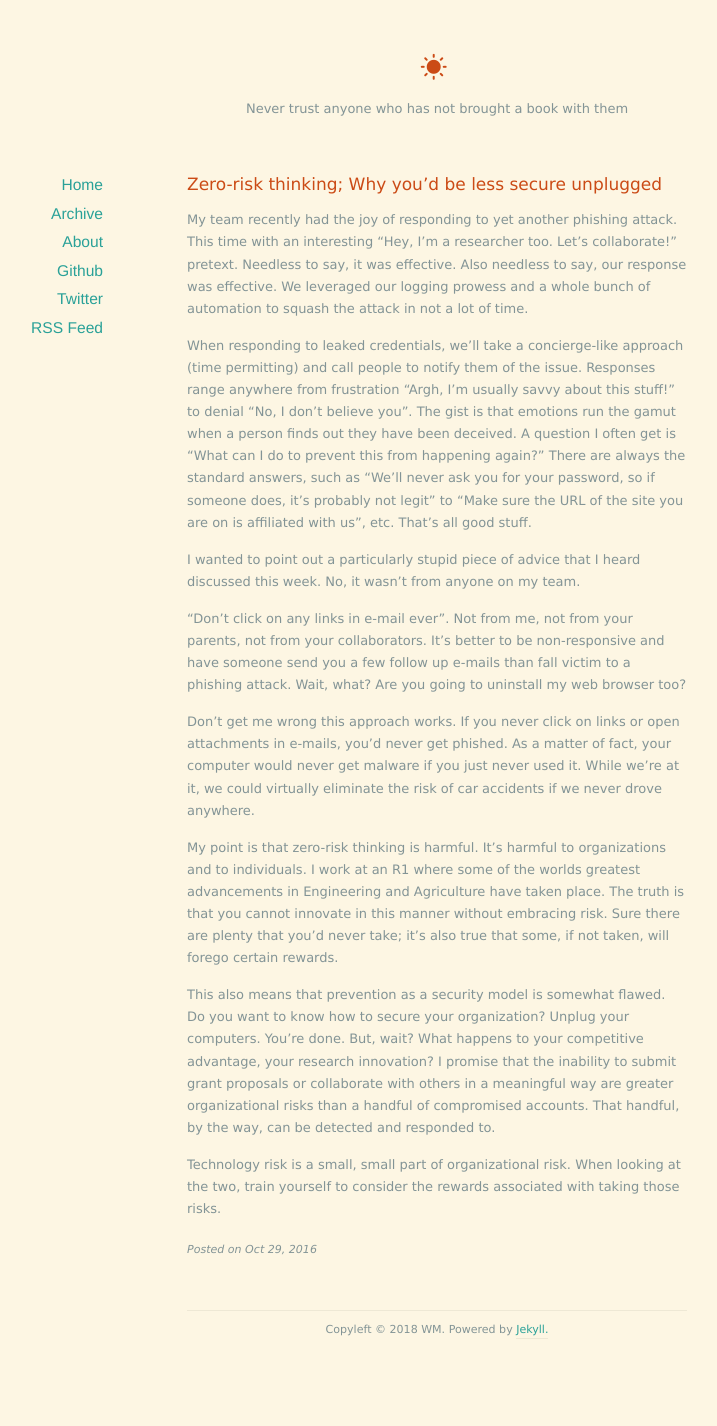
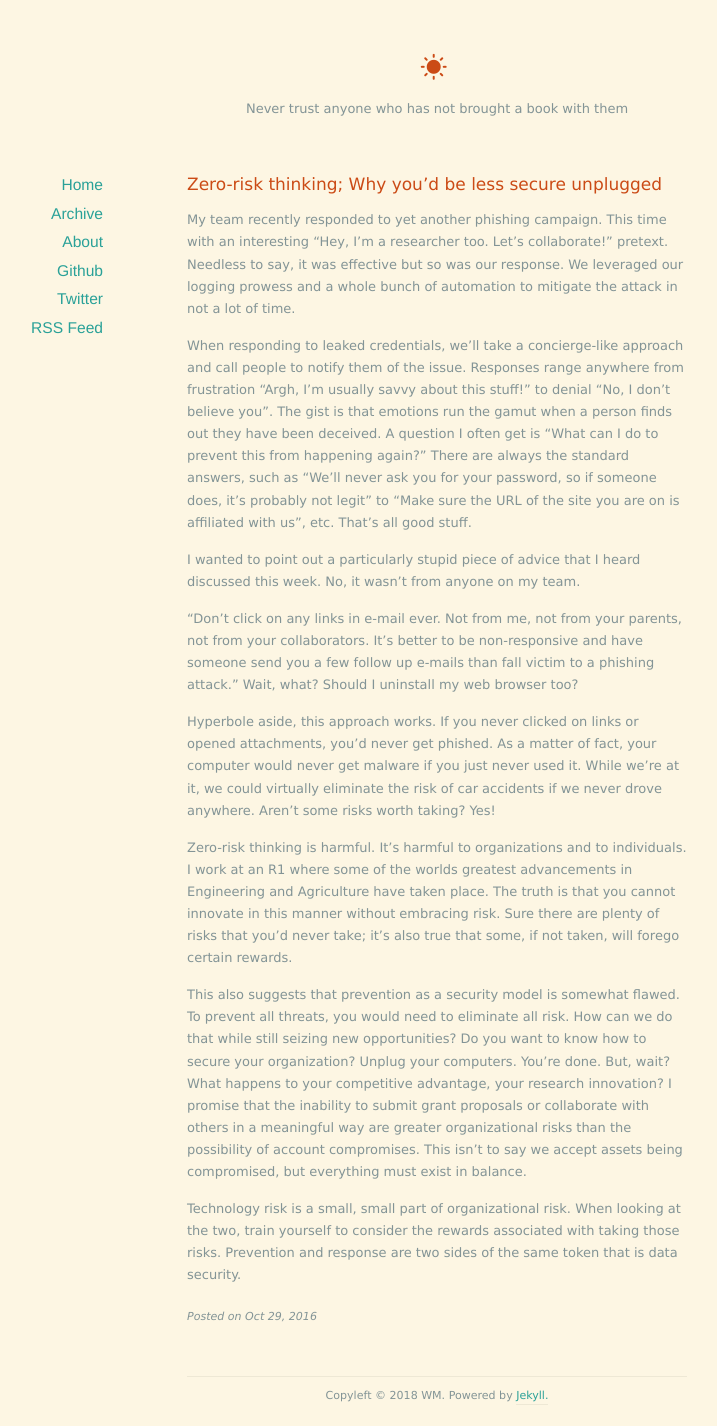
Before and after one commit to dotwayland/dotwayland.github.io, a Jekyll site: the page built from _posts/2016-10-29-zero-risk-thinking.md, in a window 1280 px wide. Shown: the whole page, without its empty margins (203-920 px from the left). Built offline with Jekyll 4.4.1, drawn with Linux system fonts in a browser that asks for light colours; nearby versions of some CDN libraries; before the commit the page ends 1360 px from its top, so only the background shows below that.

Commit message:
Update 2016-10-29-zero-risk-thinking.md

```diff
--- a/_posts/2016-10-29-zero-risk-thinking.md
+++ b/_posts/2016-10-29-zero-risk-thinking.md
@@ -5,22 +5,18 @@ date:   2016-10-29 00:00:01
 categories: jekyll update
 ---
 
-My team recently had the joy of responding to yet another phishing attack. This time with an interesting “Hey, I’m a researcher too. Let’s collaborate!” pretext. Needless to say, it was effective. Also needless to say, our response was effective. We leveraged our logging prowess and a whole bunch of automation to squash the attack in not a lot of time.
+My team recently responded to yet another phishing campaign. This time with an interesting “Hey, I’m a researcher too. Let’s collaborate!” pretext. Needless to say, it was effective but so was our response. We leveraged our logging prowess and a whole bunch of automation to mitigate the attack in not a lot of time.
 
-When responding to leaked credentials, we’ll take a concierge-like approach (time permitting) and call people to notify them of the issue. Responses range anywhere from frustration “Argh, I’m usually savvy about this stuff!” to denial “No, I don’t believe you”. The gist is that emotions run the gamut when a person finds out they have been deceived. A question I often get is “What can I do to prevent this from happening again?” There are always the standard answers, such as “We’ll never ask you for your password, so if someone does, it’s probably not legit” to “Make sure the URL of the site you are on is affiliated with us”, etc. That’s all good stuff.
+When responding to leaked credentials, we’ll take a concierge-like approach and call people to notify them of the issue. Responses range anywhere from frustration “Argh, I’m usually savvy about this stuff!” to denial “No, I don’t believe you”. The gist is that emotions run the gamut when a person finds out they have been deceived. A question I often get is “What can I do to prevent this from happening again?” There are always the standard answers, such as “We’ll never ask you for your password, so if someone does, it’s probably not legit” to “Make sure the URL of the site you are on is affiliated with us”, etc. That’s all good stuff.
 
 I wanted to point out a particularly stupid piece of advice that I heard discussed this week. No, it wasn’t from anyone on my team.
 
-“Don’t click on any links in e-mail ever”. Not from me, not from your parents, not from your collaborators. It’s better to be non-responsive and have someone send you a few follow up e-mails than fall victim to a phishing attack. Wait, what? Are you going to uninstall my web browser too?
+“Don’t click on any links in e-mail ever. Not from me, not from your parents, not from your collaborators. It’s better to be non-responsive and have someone send you a few follow up e-mails than fall victim to a phishing attack." Wait, what? Should I uninstall my web browser too?
 
-Don’t get me wrong this approach works. If you never click on links or open attachments in e-mails, you’d never get phished. As a matter of fact, your computer would never get malware if you just never used it. While we’re at it, we could virtually eliminate the risk of car accidents if we never drove anywhere.
+Hyperbole aside, this approach works. If you never clicked on links or opened attachments, you’d never get phished. As a matter of fact, your computer would never get malware if you just never used it. While we’re at it, we could virtually eliminate the risk of car accidents if we never drove anywhere. Aren't some risks worth taking? Yes!
 
-My point is that zero-risk thinking is harmful. It’s harmful to organizations and to individuals. I work at an R1 where some of the worlds greatest advancements in Engineering and Agriculture have taken place. The truth is that you cannot innovate in this manner without embracing risk. Sure there are plenty that you’d never take; it’s also true that some, if not taken, will forego certain rewards.
+Zero-risk thinking is harmful. It’s harmful to organizations and to individuals. I work at an R1 where some of the worlds greatest advancements in Engineering and Agriculture have taken place. The truth is that you cannot innovate in this manner without embracing risk. Sure there are plenty of risks that you’d never take; it’s also true that some, if not taken, will forego certain rewards.
 
-This also means that prevention as a security model is somewhat flawed. Do you want to know how to secure your organization? Unplug your computers. You’re done. But, wait? What happens to your competitive advantage, your research innovation? I promise that the inability to submit grant proposals or collaborate with others in a meaningful way are greater organizational risks than a handful of compromised accounts.  That handful, by the way, can be detected and responded to.
+This also suggests that prevention as a security model is somewhat flawed. To prevent all threats, you would need to eliminate all risk. How can we do that while still seizing new opportunities? Do you want to know how to secure your organization? Unplug your computers. You’re done. But, wait? What happens to your competitive advantage, your research innovation? I promise that the inability to submit grant proposals or collaborate with others in a meaningful way are greater organizational risks than the possibility of account compromises. This isn't to say we accept assets being compromised, but everything must exist in balance.
 
-Technology risk is a small, small part of organizational risk. When looking at the two, train yourself to consider the rewards associated with taking those risks.
-
-
-[jekyll-gh]: https://github.com/mojombo/jekyll
-[jekyll]:    http://jekyllrb.com
+Technology risk is a small, small part of organizational risk. When looking at the two, train yourself to consider the rewards associated with taking those risks. Prevention and response are two sides of the same token that is data security.
```
